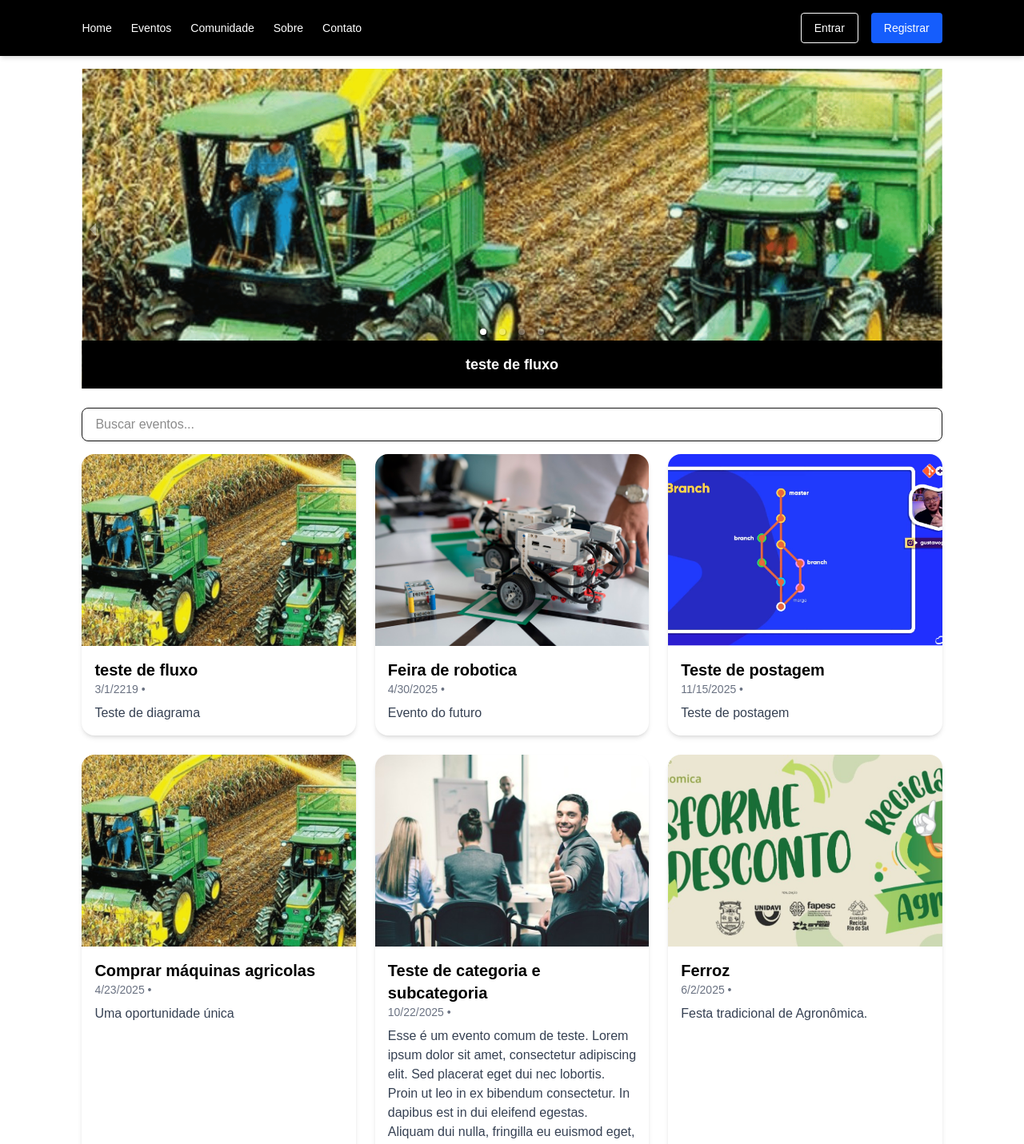
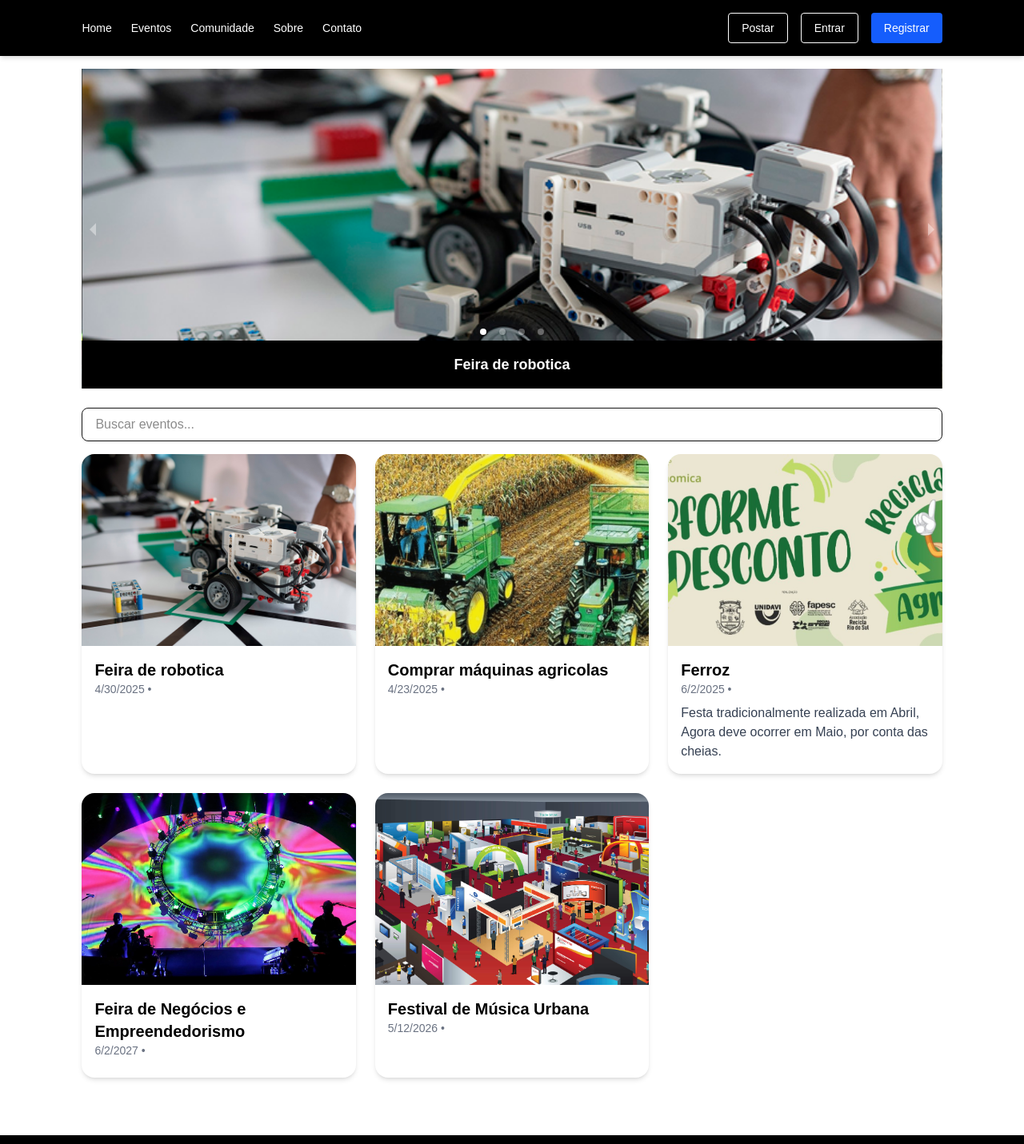
Before and after one commit to Philsycho/cms-calendario-eventos, a Next.js app in the folder cms-eventos-site/: page / in a window 1280 px wide. Shown: the top 1431 px of the page at 80% size. Built offline with nearby package versions, Linux system fonts and the light colour scheme.

Commit message:
correções

```diff
--- a/cms-eventos-site/src/app/data/eventos.json
+++ b/cms-eventos-site/src/app/data/eventos.json
@@ -4,6 +4,7 @@
     "titulo": "Ferroz",
     "slug": "ferroz-",
     "descricao": "Festa tradicional de Agronômica.",
+    "descricao_curta": "Festa tradicionalmente realizada em Abril, Agora deve ocorrer em Maio, por conta das cheias.",
     "data_evento": "2025-06-02 00:00:00:000",
     "data_postagem": "2025-04-22 00:00:00:000",
     "categoria": "",
@@ -25,18 +26,6 @@
   },
   {
     "id": 3,
-    "titulo": "Ferroz",
-    "slug": "ferroz-",
-    "descricao": "Festa tradicional de Agronômica.",
-    "data_evento": "2025-06-02 00:00:00:000",
-    "data_postagem": "2025-04-10 00:00:00:000",
-    "categoria": "",
-    "sub-categoria": "",
-    "localizacao": "Pavilhão da Ferroz, Agronômica- SC",
-    "imagem": "/img/standup.jpg"
-  },
-  {
-    "id": 4,
     "titulo": "Festival de Música Urbana",
     "slug": "festival-musica-urbana",
     "descricao": "Um evento imperdível com bandas de todo o Brasil.",
@@ -46,18 +35,6 @@
     "sub-categoria": "",
     "localizacao": "Parque Municipal, Belo Horizonte - MG",
     "imagem": "/img/negocio.jpg"
-  },
-  {
-    "id": 5,
-    "titulo": "Teste de postagem",
-    "slug": "teste-de-postagem",
-    "descricao": "Teste de postagem ",
-    "data_evento": "2025-11-15 00:00:00:000",
-    "data_postagem": "2025-04-23 00:00:00:000",
-    "categoria": "",
-    "sub-categoria": "",
-    "localizacao": "Aqui Pertinho - SP",
-    "imagem": "/img/925d943b-396c-4076-8c62-68c8284dfb38_Grafos.PNG"
   },
   {
     "id": 6,
@@ -82,25 +59,5 @@
     "sub-categoria": "",
     "localizacao": "Centro, Tubarão - SC",
     "imagem": "/img/fa9ed422-ff13-45a2-83ed-7340cd3bcc58_R.png"
-  },
-  {
-    "id": 8,
-    "titulo": "Teste de categoria e subcategoria",
-    "slug": "teste-de-categoria-e-subcategoria",
-    "descricao": "Esse é um evento comum de teste.\nLorem ipsum dolor sit amet, consectetur adipiscing elit. Sed placerat eget dui nec lobortis. Proin ut leo in ex bibendum consectetur. In dapibus est in dui eleifend egestas. Aliquam dui nulla, fringilla eu euismod eget, egestas in arcu. Duis auctor odio ut augue eleifend maximus. Nam vestibulum pretium ante, eu dictum dolor auctor sed. Vestibulum rutrum arcu lacus, eu porttitor augue facilisis in. Mauris sodales odio ex, vel hendrerit purus dapibus eu. Sed sit amet dui interdum, interdum sapien in, vulputate dolor. Quisque scelerisque, mi quis elementum faucibus, massa arcu dictum augue, quis tristique dui augue ac leo. Vestibulum rhoncus est dui. Fusce iaculis rhoncus est, nec fringilla velit maximus at. Vivamus viverra consequat velit, a vestibulum augue maximus non. Nullam et molestie urna. Cras purus justo, pellentesque at urna a, placerat dapibus tortor. Vivamus ornare eget lorem et interdum.",
-    "data_evento": "2025-10-22T22:00:00.000Z",
-    "data_postagem": "2025-04-23",
-    "localizacao": "Porto Alegre, Salto Grande - RJ",
-    "imagem": "/img/65ae0045-67fc-4d50-b6e4-506f6104d513_adm.jpg"
-  },
-  {
-    "id": 9,
-    "titulo": "teste de fluxo",
-    "slug": "teste-de-fluxo",
-    "descricao": "Teste de diagrama",
-    "data_evento": "2219-03-01T00:00:00.000Z",
-    "data_postagem": "2025-04-30",
-    "localizacao": "Qualquer",
-    "imagem": "/img/67aecc81-c229-47d0-9a70-eab83f4dbcf5_Maquinaria-Agricola--1-.png"
   }
 ]
--- /dev/null
+++ b/cms-eventos-site/src/app/data/exemplo_postagem.json
@@ -0,0 +1,25 @@
+[
+  {
+    "id": 0,
+    "titulo":"",
+    "descricao":"",
+    "descricao_curta":"",
+    "data_postagem":"",
+    "hora_postagem":"",
+    "data_evento":"",
+    "hora_evento":"",
+    "hora_ini_evento":"",
+    "hora_fim_evento":"",
+    "localizacao":"",
+    "categoria":"",
+    "sub-categoria":"",
+    "banner":"",
+    "video":"",
+    "publico":"",
+    "faixa_etaria":"",
+    "vagas":"",
+    "gratuito": 0,
+    "valor": 0.00,
+    "compra_link":""
+  }
+]
--- a/cms-eventos-site/src/app/eventos/[slug]/page.tsx
+++ b/cms-eventos-site/src/app/eventos/[slug]/page.tsx
@@ -12,7 +12,7 @@ interface Evento {
   descricao: string;
   imagem: string;
   localizacao: string;
-  data: string;
+  data_evento: string;
   slug: string;
 }
 
@@ -38,9 +38,13 @@ export default async function PaginaEvento({ params }: Props) {
         alt={evento.titulo}
         className="w-full h-[300px] object-cover rounded-xl mb-6"
       />
+      <p className="text-gray-600">📅 {evento.data_evento}</p>
+      <p className="text-gray-600">📍 {evento.localizacao}</p>
       <p className="text-lg mb-2">{evento.descricao}</p>
-      <p className="text-gray-600">📍 {evento.localizacao}</p>
-      <p className="text-gray-600">📅 {evento.data}</p>
+
+      <div>
+        <p>Reembolso</p>
+      </div>
     </main>
   );
 }
--- a/cms-eventos-site/src/app/layout.tsx
+++ b/cms-eventos-site/src/app/layout.tsx
@@ -2,9 +2,14 @@
 import { ReactNode } from "react";
 import NavBar from "../components/Navbar"; // Caminho do seu NavBar
 import Footer from "../components/Footer"; // Caminho do seu Footer
+import eventos from "@/app/data/eventos.json";
 import type { Metadata } from "next";
 import { Geist, Geist_Mono } from "next/font/google";
 import "./globals.css";
+
+type Props = {
+  params: { slug: string };
+};
 
 const geistSans = Geist({
   variable: "--font-geist-sans",
@@ -17,7 +22,7 @@ const geistMono = Geist_Mono({
 });
 
 export const metadata: Metadata = {
-  title: "Create Next App",
+  title: "Nos Vemos Lá",
   description: "Generated by create next app",
 };
 
--- a/cms-eventos-site/src/components/ListaEventos.tsx
+++ b/cms-eventos-site/src/components/ListaEventos.tsx
@@ -9,6 +9,7 @@ type Evento = {
   slug: string;
   titulo: string;
   descricao: string;
+  descricao_curta: string;
   imagem: string;
   data_evento: string;
   data_postagem: string;
@@ -54,7 +55,7 @@ export default function ListaEventos() {
             <p className="text-gray-500 text-sm">
               {new Date(evento.data_evento).toLocaleDateString()} • {evento.local}
             </p>
-            <p className="mt-2 text-gray-700">{evento.descricao}</p>
+            <p className="mt-2 text-gray-700">{evento.descricao_curta}</p>
           </div>
         </Link>
       ))}
--- a/cms-eventos-site/src/components/Navbar.tsx
+++ b/cms-eventos-site/src/components/Navbar.tsx
@@ -14,6 +14,9 @@ export default function Navbar() {
         <a href="#">Contato</a>
       </nav>
       <div className="flex gap-4">
+        <a href="/postar">
+          <button className="text-sm px-4 py-2 border rounded">Postar</button>
+        </a>
         <button className="text-sm px-4 py-2 border rounded">Entrar</button>
         <button className="text-sm px-4 py-2 bg-blue-600 text-white rounded">Registrar</button>
       </div>
```
